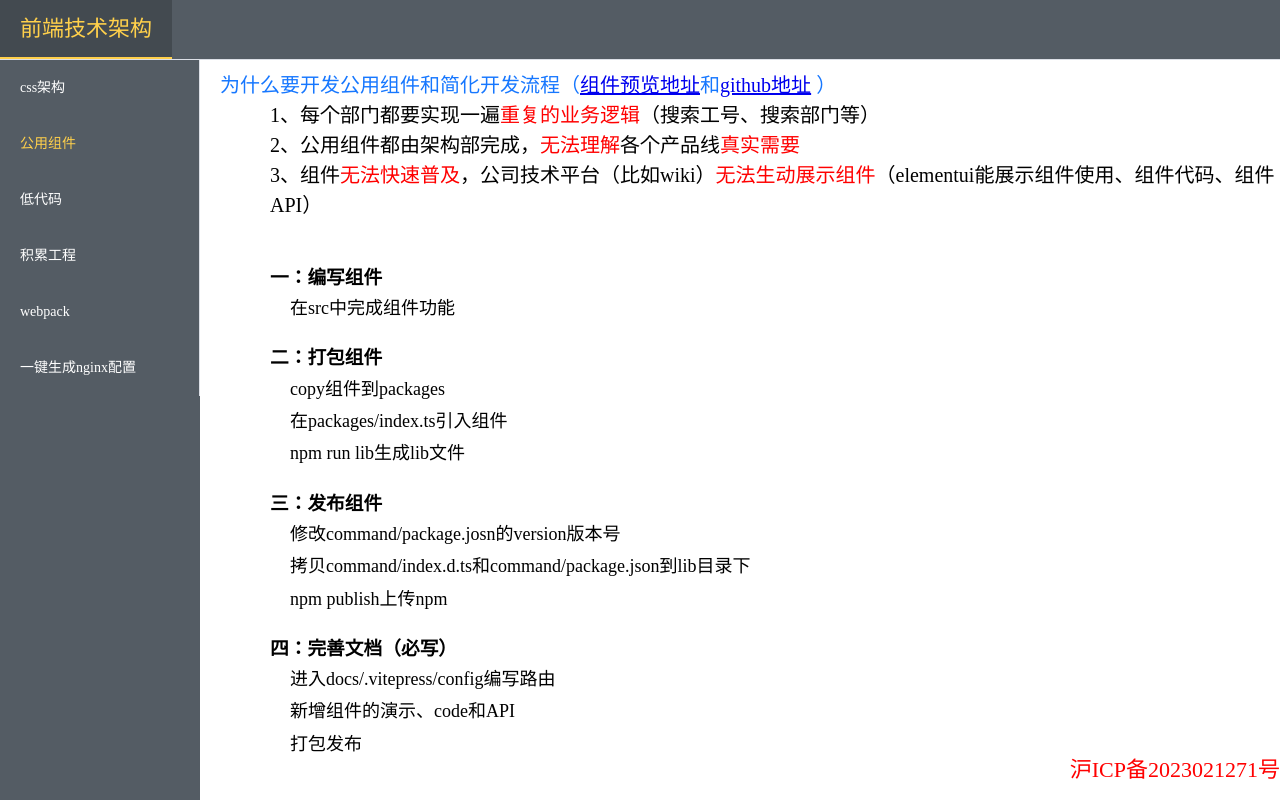
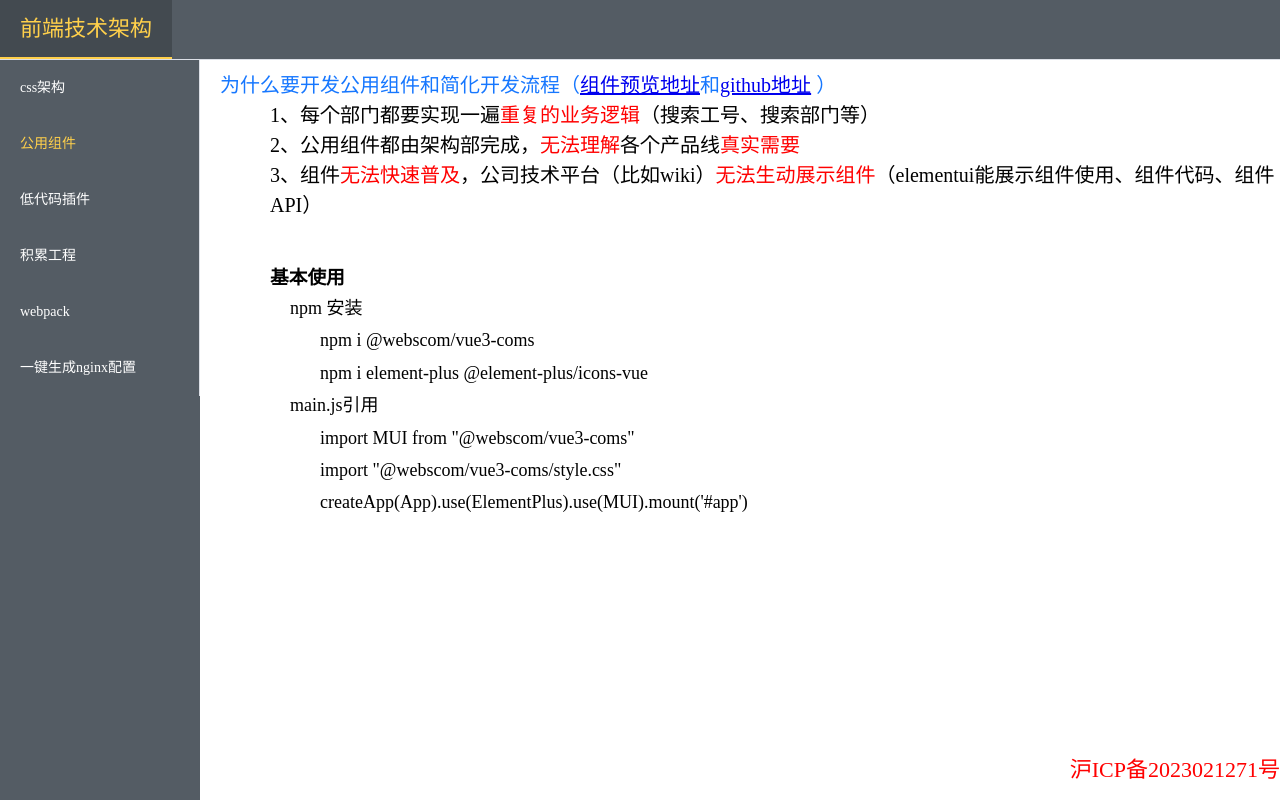
Before and after one commit to caozhengqian/marker, a Vue app: page / in a window 1280 px wide. Both pictures are taken after a click on the item "公用组件". Built offline with nearby package versions, Linux system fonts and the light colour scheme.

Commit message:
fix 文字描述

```diff
--- a/src/components/peizhi/PeiGongYong.vue
+++ b/src/components/peizhi/PeiGongYong.vue
@@ -6,20 +6,28 @@
     <p class="titles1">3、组件<span class="b">无法快速普及</span>，公司技术平台（比如wiki）<span class="b">无法生动展示组件</span>（elementui能展示组件使用、组件代码、组件API）</p>
     <br/>
 
-  <h3>一：编写组件</h3>
-    <p>在src中完成组件功能</p>
-  <h3>二：打包组件</h3>
-    <p>copy组件到packages</p>
-    <p>在packages/index.ts引入组件</p>
-    <p>npm run lib生成lib文件</p>
-  <h3>三：发布组件</h3>
-    <p>修改command/package.josn的version版本号</p>
-    <p>拷贝command/index.d.ts和command/package.json到lib目录下</p>
-    <p>npm publish上传npm</p>
-  <h3>四：完善文档（必写）</h3>
-    <p>进入docs/.vitepress/config编写路由</p>
-    <p>新增组件的演示、code和API</p>
-    <p>打包发布</p>
+  <h3>基本使用</h3>
+    <p>npm 安装</p>
+    <p style="padding-left: 100px">  npm i @webscom/vue3-coms </p>
+    <p style="padding-left: 100px">  npm i element-plus @element-plus/icons-vue</p>
+    <p>main.js引用</p>
+    <p style="padding-left: 100px">import MUI from "@webscom/vue3-coms"</p>
+    <p style="padding-left: 100px">import "@webscom/vue3-coms/style.css"</p>
+    <p style="padding-left: 100px">createApp(App).use(ElementPlus).use(MUI).mount('#app')</p>
+<!--  <h3>一：编写组件</h3>-->
+<!--    <p>在src中完成组件功能</p>-->
+<!--  <h3>二：打包组件</h3>-->
+<!--    <p>copy组件到packages</p>-->
+<!--    <p>在packages/index.ts引入组件</p>-->
+<!--    <p>npm run lib生成lib文件</p>-->
+<!--  <h3>三：发布组件</h3>-->
+<!--    <p>修改command/package.josn的version版本号</p>-->
+<!--    <p>拷贝command/index.d.ts和command/package.json到lib目录下</p>-->
+<!--    <p>npm publish上传npm</p>-->
+<!--  <h3>四：完善文档（必写）</h3>-->
+<!--    <p>进入docs/.vitepress/config编写路由</p>-->
+<!--    <p>新增组件的演示、code和API</p>-->
+<!--    <p>打包发布</p>-->
   </div>
 </template>
 
--- a/src/views/PeiZhi2.vue
+++ b/src/views/PeiZhi2.vue
@@ -14,7 +14,7 @@
         >
           <el-menu-item @click="_menuItem" index="2-1">css架构</el-menu-item>
           <el-menu-item @click="_menuItem" index="2-4">公用组件</el-menu-item>
-          <el-menu-item @click="_menuItem" index="2-2">低代码</el-menu-item>
+          <el-menu-item @click="_menuItem" index="2-2">低代码插件</el-menu-item>
           <el-menu-item @click="_menuItem" index="2-6">积累工程</el-menu-item>
           <el-menu-item @click="_menuItem" index="2-5">webpack</el-menu-item>
           <el-menu-item @click="_menuItem" index="2-3">一键生成nginx配置</el-menu-item>
```
